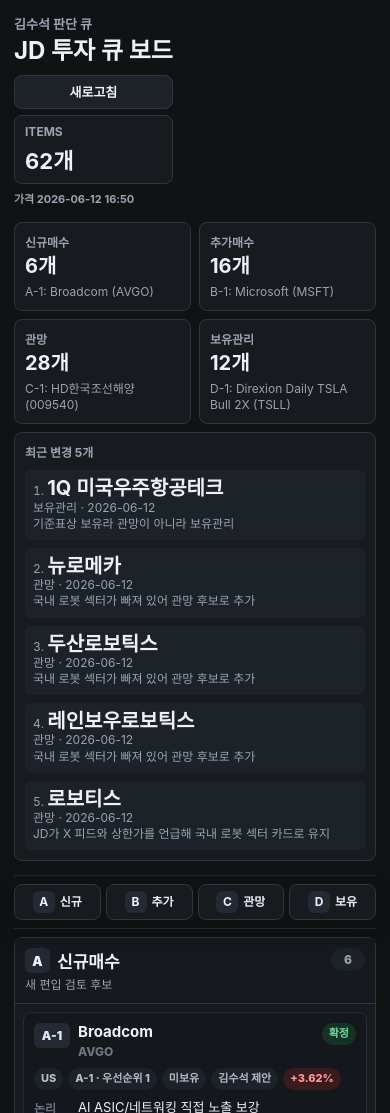
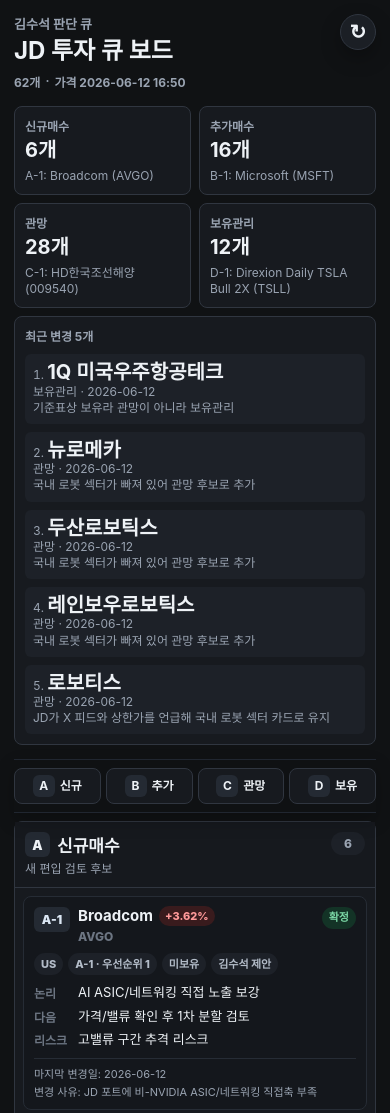
Before and after one commit to songminki-cloud/jd-investment-queue, a plain HTML site: page index.html in a window 390 px wide. Shown: the top 1113 px of the page. Drawn offline with Linux system fonts and the light colour scheme.

Commit message:
Refine mobile price refresh UI

```diff
--- a/index.html
+++ b/index.html
@@ -9,17 +9,25 @@
   <body>
     <main class="app-shell">
       <header class="topbar">
-        <div>
+        <div class="title-block">
           <p class="eyebrow">김수석 판단 큐</p>
           <h1>JD 투자 큐 보드</h1>
+          <p class="board-meta">
+            <span id="itemCount">-</span>
+            <span aria-hidden="true">·</span>
+            <span id="refreshStatus">대기</span>
+          </p>
         </div>
         <div class="top-actions">
-          <button id="refreshButton" class="refresh-button" type="button">새로고침</button>
-          <div class="meta-box">
-            <span>ITEMS</span>
-            <strong id="itemCount">-</strong>
-          </div>
-          <span id="refreshStatus" class="refresh-status">대기</span>
+          <button
+            id="refreshButton"
+            class="refresh-button"
+            type="button"
+            aria-label="가격 새로고침"
+            title="가격 새로고침"
+          >
+            <span aria-hidden="true">↻</span>
+          </button>
         </div>
       </header>
 
@@ -84,7 +92,10 @@
         <header class="stock-head">
           <span class="position-badge"></span>
           <div>
-            <h3></h3>
+            <div class="stock-title-row">
+              <h3></h3>
+              <span class="change-chip" hidden></span>
+            </div>
             <p class="ticker"></p>
           </div>
           <span class="status-pill"></span>
@@ -94,7 +105,6 @@
           <span class="priority-chip"></span>
           <span class="holding-chip"></span>
           <span class="source-chip"></span>
-          <span class="change-chip" hidden></span>
         </div>
         <dl class="stock-lines">
           <div>
--- a/styles.css
+++ b/styles.css
@@ -46,11 +46,17 @@
 }
 
 .topbar {
+  position: relative;
   display: flex;
-  align-items: flex-end;
+  align-items: flex-start;
   justify-content: space-between;
   gap: 16px;
   margin-bottom: 16px;
+}
+
+.title-block {
+  min-width: 0;
+  padding-right: 48px;
 }
 
 .eyebrow {
@@ -72,33 +78,32 @@
   line-height: 1.12;
 }
 
-.meta-box {
-  flex: 0 0 auto;
-  min-width: 112px;
-  padding: 10px 12px;
-  border: 1px solid var(--line);
-  border-radius: 8px;
-  background: var(--panel);
-  text-align: right;
-}
-
 .top-actions {
-  display: grid;
-  justify-items: end;
-  gap: 6px;
+  position: absolute;
+  top: 0;
+  right: 0;
+  z-index: 10;
+  display: flex;
+  justify-content: flex-end;
 }
 
 .refresh-button {
-  min-height: 34px;
-  padding: 0 12px;
+  display: inline-flex;
+  align-items: center;
+  justify-content: center;
+  width: 38px;
+  height: 38px;
   border: 1px solid var(--line);
-  border-radius: 8px;
-  background: var(--panel-2);
+  border-radius: 999px;
+  background: rgba(29, 33, 40, 0.92);
   color: var(--text);
-  font: inherit;
-  font-size: 13px;
+  font-size: 21px;
   font-weight: 800;
+  line-height: 1;
   cursor: pointer;
+  -webkit-backdrop-filter: blur(10px);
+  backdrop-filter: blur(10px);
+  box-shadow: 0 8px 20px rgba(0, 0, 0, 0.28);
 }
 
 .refresh-button:hover,
@@ -107,32 +112,32 @@
   background: #242a33;
 }
 
+.refresh-button:focus-visible {
+  outline: 2px solid #6f87a8;
+  outline-offset: 2px;
+}
+
 .refresh-button:disabled {
   cursor: progress;
   opacity: 0.62;
 }
 
-.refresh-status {
-  max-width: 168px;
+.board-meta {
+  display: flex;
+  flex-wrap: wrap;
+  gap: 5px;
+  margin-top: 8px;
   color: var(--muted);
-  font-size: 11px;
+  font-size: 12px;
   font-weight: 700;
-  text-align: right;
   overflow-wrap: anywhere;
 }
 
-.meta-box span,
 .summary-label {
   display: block;
   color: var(--muted);
   font-size: 12px;
   font-weight: 700;
-}
-
-.meta-box strong {
-  display: block;
-  margin-top: 4px;
-  font-size: 22px;
 }
 
 .queue-tabs {
@@ -336,6 +341,18 @@
   overflow-wrap: anywhere;
 }
 
+.stock-title-row {
+  display: flex;
+  align-items: baseline;
+  min-width: 0;
+  gap: 7px;
+}
+
+.stock-title-row h3 {
+  min-width: 0;
+  flex: 0 1 auto;
+}
+
 .ticker {
   margin-top: 2px;
   color: var(--faint);
@@ -406,6 +423,14 @@
   color: var(--gray);
 }
 
+.stock-title-row .change-chip {
+  flex: 0 0 auto;
+  min-height: 20px;
+  padding: 2px 6px;
+  font-size: 11px;
+  transform: translateY(-1px);
+}
+
 .stock-lines {
   display: grid;
   gap: 6px;
@@ -466,16 +491,7 @@
   }
 
   .topbar {
-    align-items: stretch;
-  }
-
-  .top-actions {
-    justify-items: stretch;
-  }
-
-  .refresh-status {
-    max-width: none;
-    text-align: left;
+    align-items: flex-start;
   }
 
   .summary-grid {
@@ -498,14 +514,23 @@
   }
 
   .topbar {
-    display: grid;
-    gap: 10px;
+    display: flex;
+    gap: 12px;
   }
 
-  .meta-box {
-    width: 100%;
-    padding: 8px 10px;
-    text-align: left;
+  .title-block {
+    padding-right: 42px;
+  }
+
+  .top-actions {
+    top: 0;
+    right: 0;
+  }
+
+  .refresh-button {
+    width: 36px;
+    height: 36px;
+    font-size: 20px;
   }
 
   .queue-tabs {
@@ -623,6 +648,10 @@
     font-size: 15px;
   }
 
+  .stock-title-row {
+    gap: 6px;
+  }
+
   .stock-lines div {
     grid-template-columns: 36px minmax(0, 1fr);
   }
```
